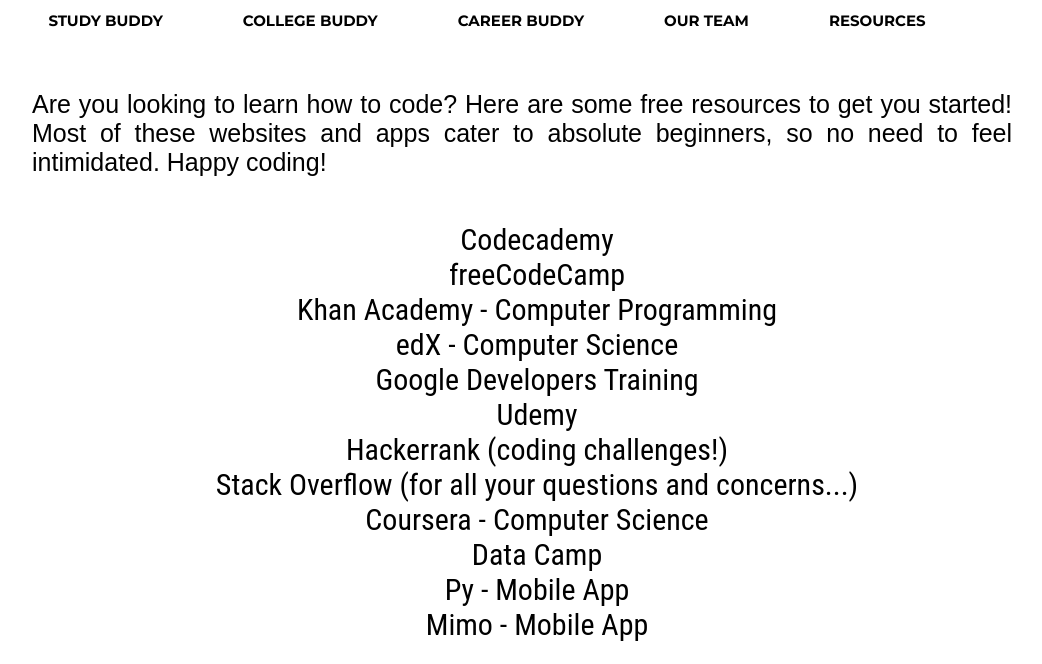
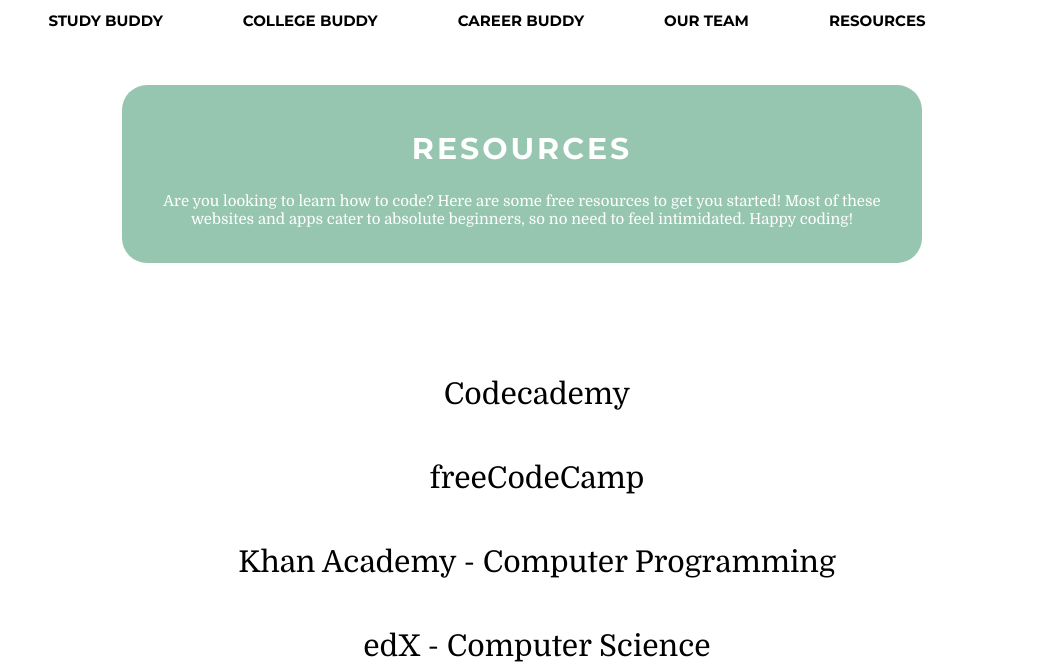
Before and after one commit to bphoebew/penpal, a plain HTML site: page resources.html in a window 1280 px wide. Shown: the part 143-807 px from the top of the page, without its empty margins (118-1160 px from the left). Drawn offline with nearby package versions, Linux system fonts and the light colour scheme.

Commit message:
commit 1

```diff
--- a/resources.css
+++ b/resources.css
@@ -127,13 +127,13 @@ ul{
 }
 
 .begin{
-  margin-top: 20px;
+  /* margin-top: 20px; */
   margin-left: 150px;
   margin-right: 150px;
   font-size: 25px;
-  display: column;
-  text-align: justify;
-  justify-content: center;
+  /* display: column; */
+  text-align: center;
+  /* justify-content: center; */
 }
 
 .header{
@@ -184,3 +184,34 @@ body, html {
   background-color: #CC978E;
   text-align: justify;
 }
+
+.about-section {
+    border-radius: 25px;
+    padding: 20px;
+    margin: 40px;
+    width: 800px;
+    text-align: center;
+    background-color: rgb(150,197,176);
+    /* background: linear-gradient(rgba(153, 197, 176, 0.5), rgba(153, 197, 176, 0.3)),
+      url(images/header-bg.jpg) center no-repeat; */
+    color: white;
+}
+.flexCen{
+    display: flex;
+    justify-content: center;
+}
+.aboutH{
+  font-family: 'Montserrat', sans-serif;
+  letter-spacing: 3px;
+  font-size: 30px;
+}
+.aboutP{
+  font-family: 'Domine', serif;
+  margin-right: 0px;
+  margin-top: 20px;
+  font-size: 15px;
+}
+li{
+  font-family: 'Domine', serif;
+  margin-bottom: 50px;
+}
--- a/resources.html
+++ b/resources.html
@@ -32,10 +32,15 @@
 
       </div>
 
+      <div class = "flexCen">
+        <div class="about-section">
+          <h1 class = "aboutH">RESOURCES</h1>
+          <p class = "aboutP">Are you looking to learn how to code? Here are some free resources to get you started! Most of these websites and apps cater to absolute beginners, so no need to feel intimidated. Happy coding!</p>
+        </div>
+      </div>
+
 
     <div class = "begin">
-        <p>  Are you looking to learn how to code? Here are some free resources to get you started!
-            Most of these websites and apps cater to absolute beginners, so no need to feel intimidated. Happy coding!
             <br>
               <ul>
                 <li> <a href=https://www.codecademy.com/learn  target=_blank> Codecademy </a> </li>
@@ -51,7 +56,6 @@
                 <li> <a href=https://www.getpy.com/mobile target=_blank> Py - Mobile App </a> </li>
                 <li> <a href=https://getmimo.com/ target=_blank> Mimo - Mobile App </a> </li>
             </ul>
-        </p>
     </div>
 
 
```
Also changed, not shown: college.html (+2 -2 lines).
